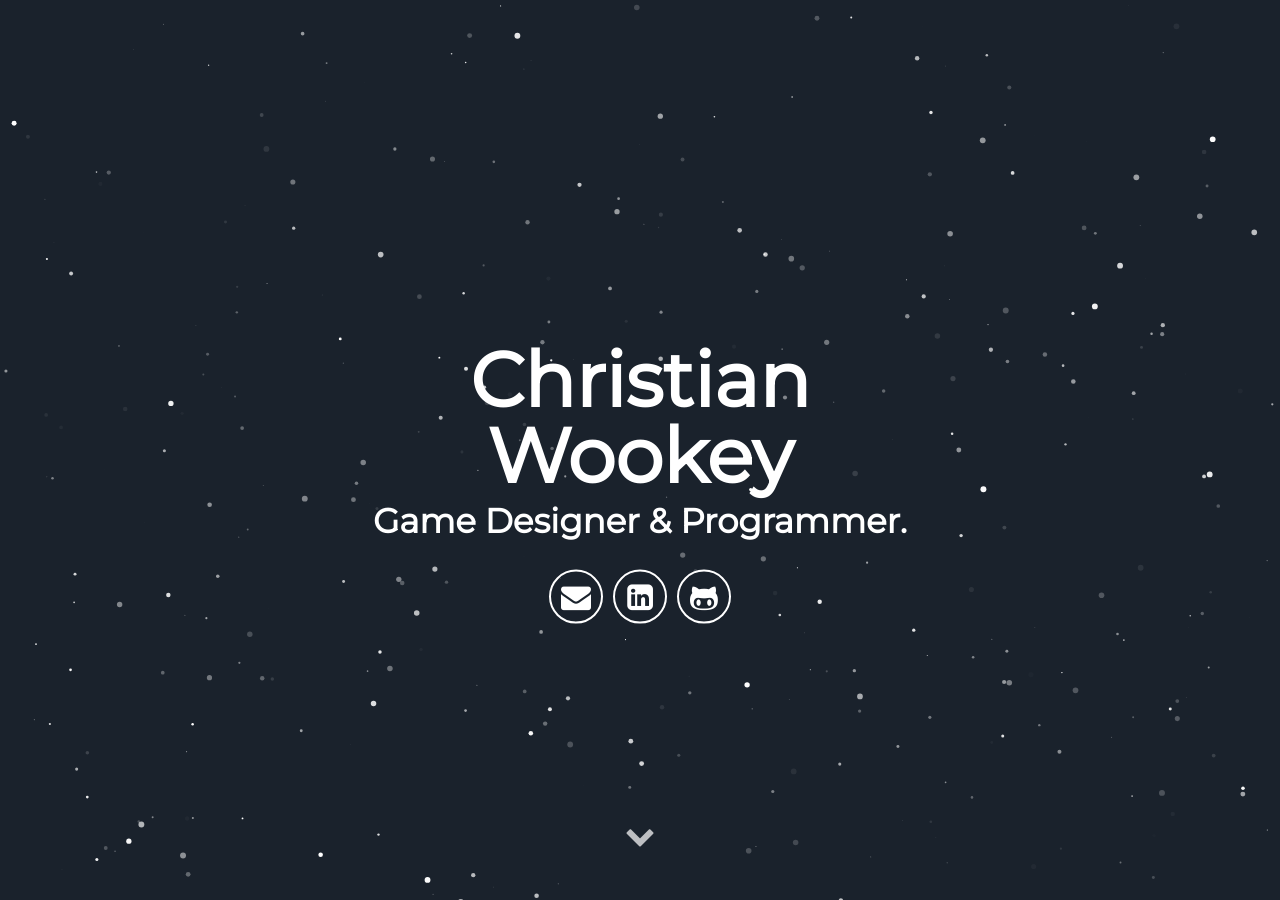
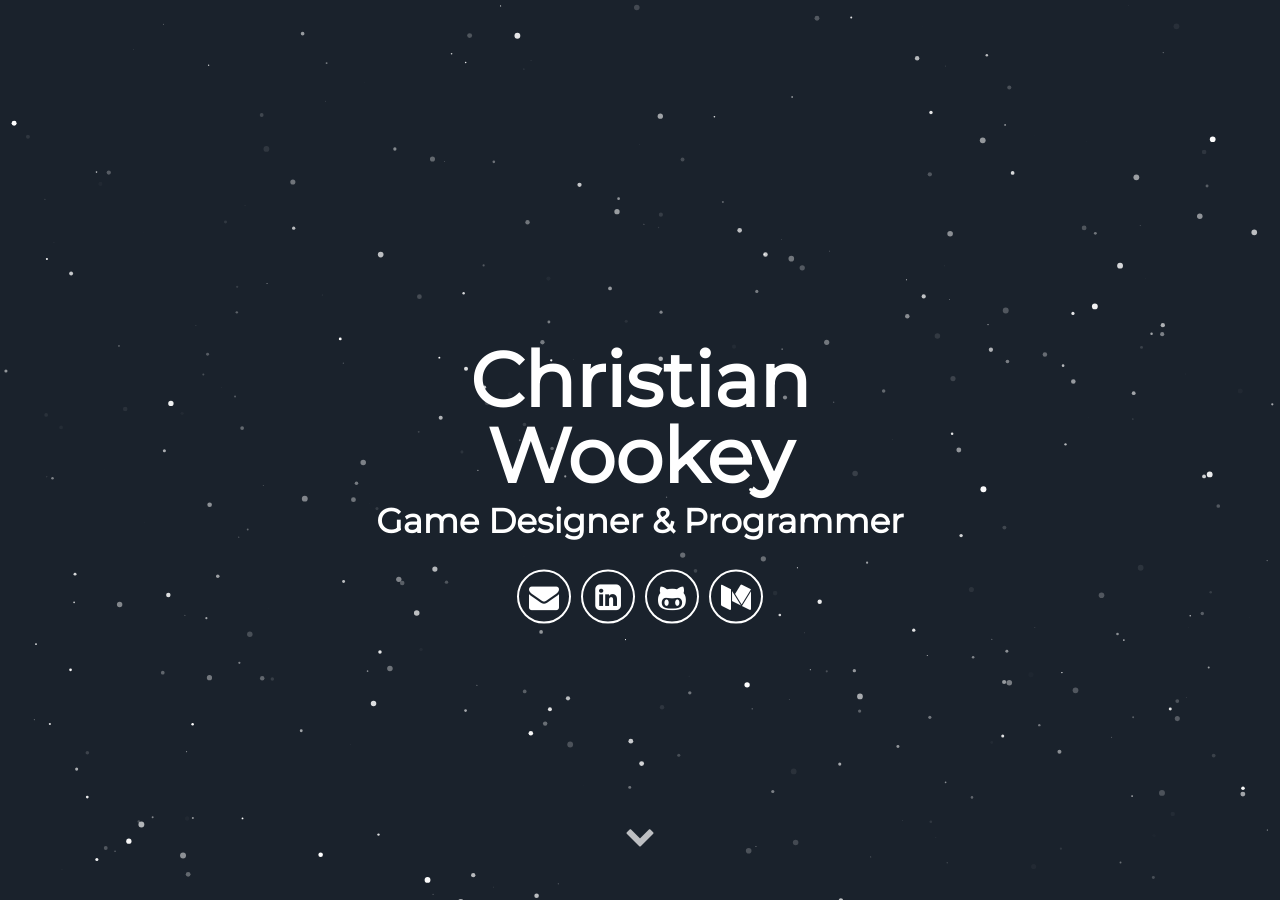
Before and after one commit to cwook/cwook.github.io, a Jekyll site: the page built from index.html, in a window 1280 px wide and 900 px high. Built offline with Jekyll 4.4.1, drawn with Linux system fonts in a browser that asks for light colours; some web fonts are replaced.

Commit message:
added itch

```diff
--- a/_config.yml
+++ b/_config.yml
@@ -7,13 +7,14 @@ description: Resume of Christian Wookey
 # User settings
 username: Christian Wookey
 user_description: I'm a Game Designer and Programmer about to finish my BS in Game Design & Computer Science at DigiPen Institute of Technology. My primary skills are gameplay design, level design, and AI programming.
-user_title: Game Designer & Programmer.
+user_title: Game Designer & Programmer
 email: christian.wookey@gmail.com
 # twitter_username: lorem_ipsum
 # instagram_username: mauriciourraco7
 # facebook_username: mauricio.urraco
 linkedin_username: cwookey
-github_username:  cwook
+github_username: cwook
+itch_username: cwook
 # medium_username: lorem_ipsum
 # medium_url: lorem_ipsum.medium.com
 # gplus_username:  lorem_ipsum
--- a/_includes/about.html
+++ b/_includes/about.html
@@ -26,7 +26,7 @@
     <h2>Code</h2>
 
 	<!-- C++ logo -->
-    <svg width="128px" height="128px" viewBox="0 0 128 128">
+    <svg width="60px" height="60px" viewBox="0 0 128 128">
 <path fill="#00599C" d="M302.107,258.262c2.401-4.159,3.893-8.845,3.893-13.053V99.14c0-4.208-1.49-8.893-3.892-13.052L153,172.175
 	L302.107,258.262z"/>
 <path fill="#004482" d="M166.25,341.193l126.5-73.034c3.644-2.104,6.956-5.737,9.357-9.897L153,172.175L3.893,258.263
@@ -64,7 +64,7 @@
     <h2>Tools</h2>
 
 	<!-- Unreal Engine logo -->
-	<svg width="128px" height="160px" viewBox="0 0 128 160" style="enable-background:new 0 0 231.7 240.7;" xml:space="preserve">
+	<svg width="60px" height="80px" viewBox="0 0 128 128" style="enable-background:new 0 0 231.7 240.7;" xml:space="preserve">
 	<style type="text/css">
 		.st0{clip-path:url(#SVGID_2_);}
 		.st1{clip-path:url(#SVGID_4_);fill:#2E2E2C;}
--- a/_includes/header.html
+++ b/_includes/header.html
@@ -28,6 +28,11 @@
         {% elsif site.medium_url %}
         <a aria-label="My Medium" target="_blank" href="https://{{ site.medium_url }}"><i class="icon fa fa-medium" aria-hidden="true"></i></a>
         {% endif %}
+        {% if site.itch_username %}
+        <a aria-label="My Medium" target="_blank" href="https://itch.io/{{ site.itch_username }}"><i class="icon fa fa-medium" aria-hidden="true"></i></a>
+        {% elsif site.itch_url %}
+        <a aria-label="My itch.io" target="_blank" href="https://{{ site.itch_url }}"><i class="icon fa fa-itch" aria-hidden="true"></i></a>
+        {% endif %}
       </div>
       <div class="header-links">
         <!-- <a class="link" href="#about" data-scroll>About Me</a> -->
```
